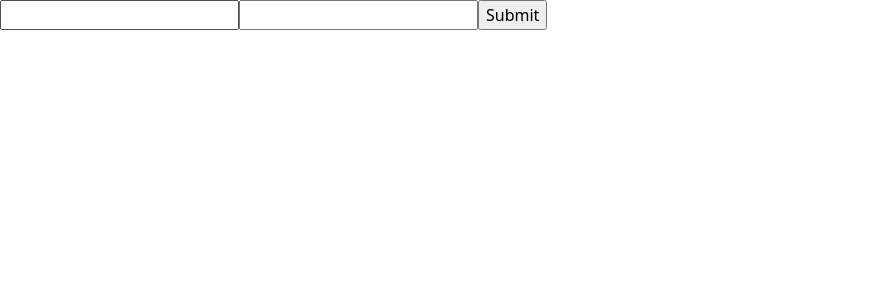
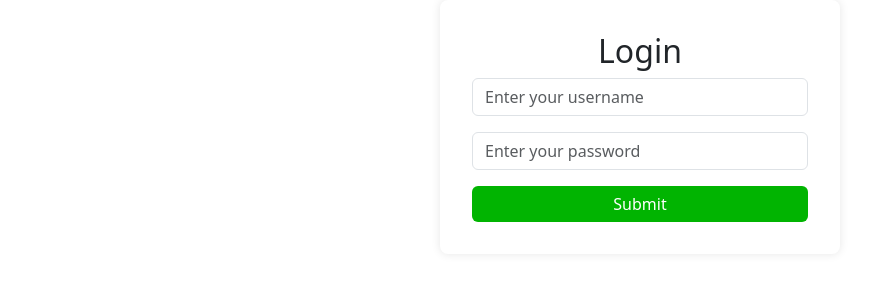
Before and after one commit to Scrappyz/Sari-Sari, a React (Vite) app in the folder frontend/: page /login in a window 1280 px wide. Shown: the top 300 px of the page, without its empty margins (0-871 px from the left). Built offline with nearby package versions, Linux system fonts and the light colour scheme.

Commit message:
Add design to login page

```diff
--- a/frontend/index.html
+++ b/frontend/index.html
@@ -5,6 +5,19 @@
     <link rel="icon" type="image/svg+xml" href="/vite.svg" />
     <meta name="viewport" content="width=device-width, initial-scale=1.0" />
     <title>Sari-Sari</title>
+    <style>
+      body {
+        background-color: #f8f9fa;
+      }
+      .login-container {
+        max-width: 400px;
+        margin: auto;
+        padding: 2rem;
+        background-color: white;
+        border-radius: 8px;
+        box-shadow: 0 0 10px rgba(0, 0, 0, 0.1);
+      }
+    </style>
   </head>
   <body>
     <div id="root"></div>
--- a/frontend/src/user/pages/Login/Login.jsx
+++ b/frontend/src/user/pages/Login/Login.jsx
@@ -53,13 +53,18 @@ function Login() {
   return (
     <div id="Login" style={
       {
-        display: "none"
+        display: "none",
       }
-    }>
+    } className="login-container">
+      <h2 className="text-center"> Login </h2>
       <form onSubmit={tryLogin}>
-        <input type="text" name="username" id="username" />
-        <input type="password" name="password" id="password" />
-        <input type="submit" value="Submit" />
+        <div className="mb-3">
+          <input type="text" name="username" id="username" placeholder="Enter your username" className="form-control"/>
+        </div>
+        <div className="mb-3">
+          <input type="password" name="password" id="password"  placeholder="Enter your password" className="form-control"/>
+        </div>
+        <input type="submit" value="Submit" className="btn btn-primary w-100"/>
       </form>
     </div>
   )
```
